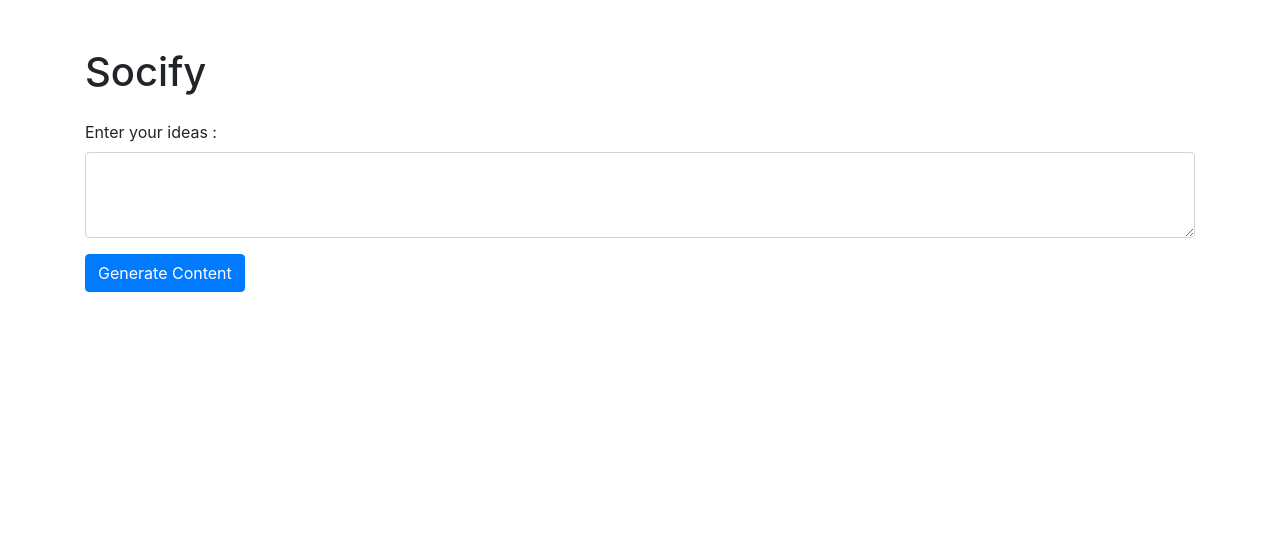
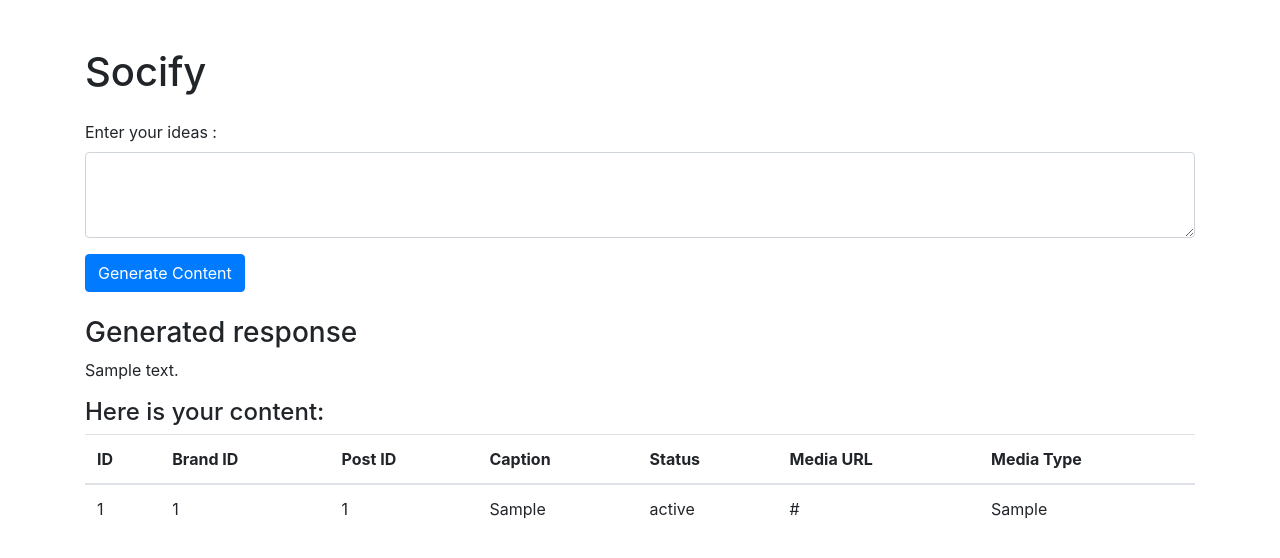
Before and after one commit to abhiiiish/webhook-testing, a Flask app: template templates/index.html in a window 1280 px wide. Shown: the top 558 px of the page. Run offline with Flask 3, Linux system fonts and the light colour scheme; tables that the repository leaves empty hold one stand-in row (values such as "Sample post"); the template is opened without the code that fills it: values that come from a table or form of the project are taken from there, most other values are stand-ins (such as "Sample title", 1, 10 or a date in 2020); parts of the project's set-up code (start-up, migrations or seed data) failed here and were passed over; some libraries are stand-ins or nearby versions.

Commit message:
Update index.html

```diff
--- a/templates/index.html
+++ b/templates/index.html
@@ -17,7 +17,7 @@
     <div class="container mt-5">
         <h1 class="mb-4">Socify</h1>
 
-        <form id="contentForm" method="POST" action="/webhook">
+        <form id="contentForm" method="POST" action="/index.html">
             <div class="form-group">
                 <label for="userInput">Enter your ideas :</label>
                 <textarea class="form-control" id="userInput" rows="3" required></textarea>
@@ -26,15 +26,38 @@
             <button type="button" class="btn btn-primary" onclick="generateContent()">Generate Content</button>
         </form>
 
-        <div class="mt-4" id="responseDiv" style="display: none;">
+        <div class="mt-4" id="responseDiv">
             <h3>Generated response</h3>
-            <p  id="responseText"> </p>
+            <p> {{ text }}</p>
 
+            <h4>Here is your content:</h4>
 
-            <button type="button" class="btn btn-primary" onclick="fetchWebhookWithXHR()">fetch</button>
-            <h4>Here is your content:</h4>
-            <!-- Add this somewhere in your HTML body -->
-            <div id="webhookData"></div>
+            <table class="table">
+                <thead>
+                    <tr>
+                        <th>ID</th>
+                        <th>Brand ID</th>
+                        <th>Post ID</th>
+                        <th>Caption</th>
+                        <th>Status</th>
+                        <th>Media URL</th>
+                        <th>Media Type</th>
+                    </tr>
+                </thead>
+                <tbody>
+                    {% for profile in profiles %}
+                        <tr>
+                            <td>{{ profile.id }}</td>
+                            <td>{{ profile.brand_id }}</td>
+                            <td>{{ profile.post_id }}</td>
+                            <td>{{ profile.caption }}</td>
+                            <td>{{ profile.status }}</td>
+                            <td>{{ profile.media_url }}</td>
+                            <td>{{ profile.media_type }}</td>
+                        </tr>
+                    {% endfor %}
+                </tbody>
+            </table>
 
         </div>
 
```
